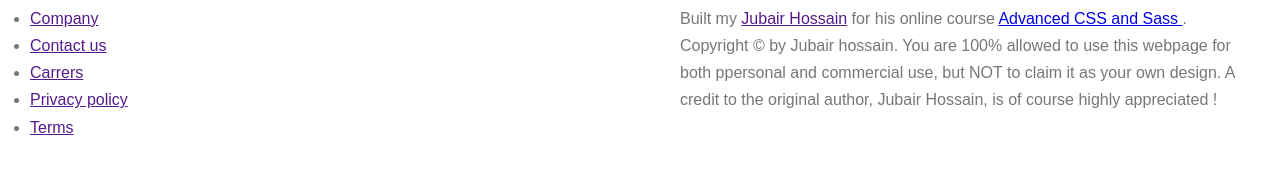
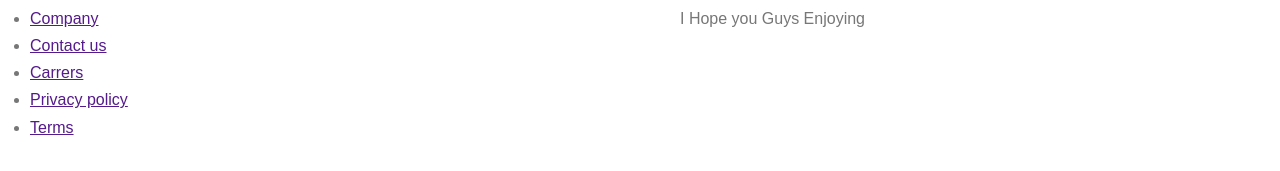
Before and after one commit to Jubair02/websiteProject, a website: page index.html in a window 1280 px wide. Shown: the part 7787-7958 px from the top of the page. Drawn offline with Linux system fonts and the light colour scheme.

Commit message:
Update index.html

```diff
--- a/index.html
+++ b/index.html
@@ -396,9 +396,8 @@
                 </div>
                 <div class="col-1-of-2">
                 <p class="footer__copyright">
-                    Built my <a href="" class="footer__link">Jubair Hossain</a> for his online course <a href="#" class="footer__link">Advanced CSS and Sass </a>.
-                    Copyright &copy; by Jubair hossain. You are 100% allowed to use this webpage for both ppersonal and commercial use, but NOT to claim it as your own design. A credit to the original author, Jubair Hossain, is of course highly appreciated !
-                </p>
+                    I Hope you Guys Enjoying
+<!--
                 </div>
             </div>
     </footer>
```
